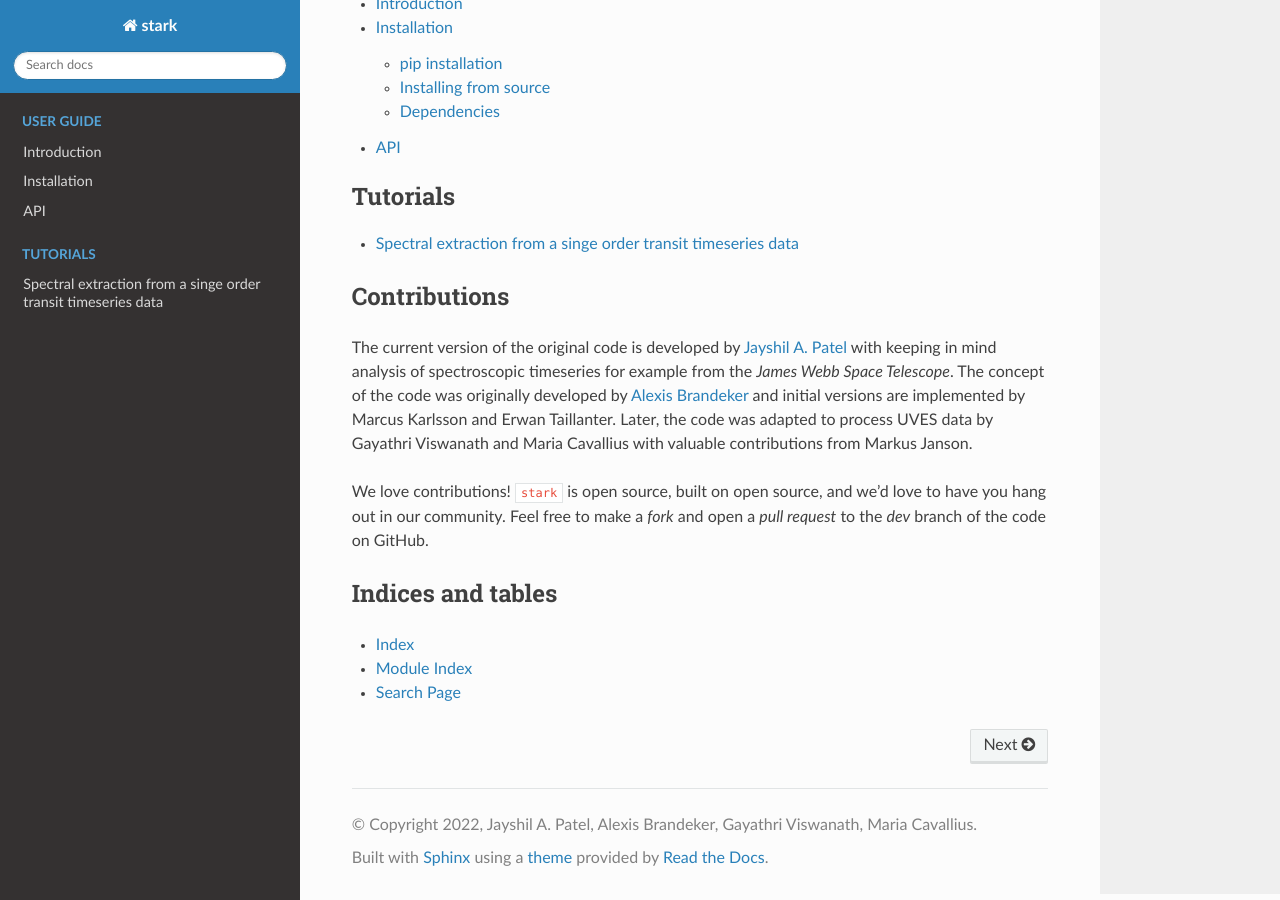
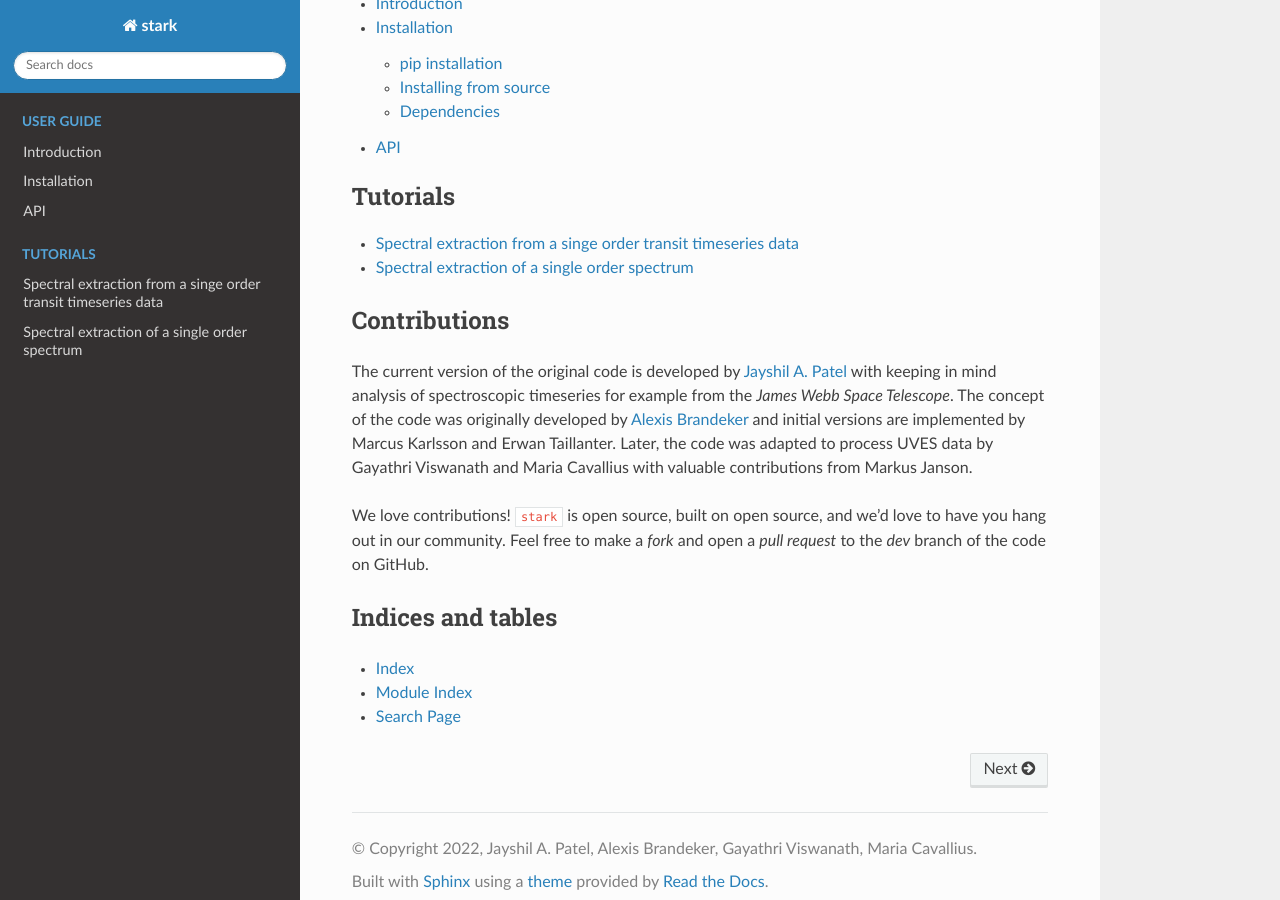
Before and after one commit to Jayshil/stark, a Sphinx documentation site: the page built from docs/index.rst, in a window 1280 px wide and 900 px high, scrolled down 484 px. Built offline with Sphinx 7.4.7 and the Read the Docs theme 2.0.0, drawn with Linux system fonts in a browser that asks for light colours; the version number could not be read and is left out; some of the changed lines change nothing that is shown.

Commit message:
2nd tutorial

```diff
--- a/docs/index.rst
+++ b/docs/index.rst
@@ -27,6 +27,7 @@ Feel free to open an issue there if there is any bug in the package, or if you w
    :caption: Tutorials
 
    tutorials/tutorial1
+   tutorials/tutorial2
 
 
 Contributions
--- /dev/null
+++ b/docs/tutorials/tutorial2.rst
@@ -0,0 +1,578 @@
+Spectral extraction of a single order spectrum
+==========
+
+
+In this notebook, we will extract a stellar spectrum from a single order non-timeseries data
+from Phoenix instrument on Gemini (South) telescope. It is a low resolution spectrograph.
+The data is taken on October 5, 2009 for WASP-7 and downloaded from Gemini archive.
+The specific data file used for this tutorial can be downloaded from here.
+
+The data is already reduced in the sense that it is corrected for dark current and flat
+fielding. However, we will perform a background subtraction and correcting for 0s and NaN
+before extracting the spectrum.
+
+.. code-block:: python
+
+    import numpy as np
+    import matplotlib.pyplot as plt
+    from stark import SingleOrderPSF, optimal_extract, reduce, aperture_extract
+    from astropy.stats import mad_std
+    from astropy.io import fits
+    from tqdm import tqdm
+    from scipy.optimize import curve_fit as cft
+    from scipy.ndimage import median_filter
+
+
+Loading the dataset
+-------------------
+
+Let's first load the data. The data is a single frame containting the flux,
+uncertainties and bad-pixel map. However, the default bad-pixel map that they provide
+is "bad" itself, so we will generate a bad-pixel map ourselvs.
+Let's first visualise the data:
+
+.. code-block:: python
+
+    hdul = fits.open('2009oct25_0007_corr.fits')
+    data, error = hdul[0].data, hdul[2].data
+
+    plt.figure(figsize=(5/1.5,15/1.5))
+    im = plt.imshow(data, interpolation='none', cmap='plasma')
+    im.set_clim([0,100])
+    plt.title('The data frame')
+
+.. figure:: T1/data.png
+   :alt: The data frame
+
+
+Correcting the data and background subtraction
+----------------------------------------------
+
+Good! So, we can clearly see the spectrum -- note that the dispersion direction is
+vertical. So, we have to rotate the dataframe, since **:code:`stark` assumes that the
+dispersion direction is horizontal, i.e., along the rows**. The yellow region near the
+edge is the region outside of the slit. We will neglect/mask that region throughout our
+analysis.
+
+Our first business is to get rid of all NaN snd 0s from the error array as they can
+mess up things! We will make a bad-pixel map with these pixels containing either 0 or NaN
+in error array.
+
+We then want to perform a background subtraction, but looks like the trace is not
+perpendicular to the row/column. So, it is hard to determine background region here.
+What we will do is, we will first trace the location of the spectrum using centre of
+flux method, and then we can say that all pixels that are N pixels away from the trace are
+background pixels.
+
+.. code-block:: python
+
+    # Rotating the data and error frame -----
+    data, error = np.transpose(data), np.transpose(error)
+
+    ## Correct errorbars -------
+    print('>>>> --- Correcting errorbars (for zeros and NaNs)...')
+    med_err = np.nanmedian(error.flatten())
+    ## Changing Nan's and zeros in error array with median error
+    corr_err1 = np.copy(error)
+    corr_err2 = np.where(error != 0., corr_err1, med_err)
+    corrected_errs = np.where(np.isnan(error) != True, corr_err2, med_err)
+    print('>>>> --- Done!!')
+
+    print('>>>> --- Updating the bad-pixel map...')
+    ## Making a bad-pixel map (1s are good pixels, 0s are bad pixels)
+    mask_bp1 = np.ones(data.shape)
+    mask_bp2 = np.where(error != 0., mask_bp1, 0.)               # This will place 0 in mask where errorbar == 0
+    mask_badpix = np.where(np.isnan(error) != True, mask_bp2, 0.)   # This will place 0 in mask where errorbar is Nan
+    print('>>>> --- Done!!')
+
+    # Visualising the spectrum
+    plt.figure(figsize=(15,5))
+    im = plt.imshow(mask_badpix, interpolation='none', cmap='plasma')
+    plt.title('Bad pixel map')
+
+    # Tracing the spectrum ------
+    def line(x, m, c):
+        return m*x + c
+
+    # Finding trace
+    def trace_pos(data, xstart, xend, ystart, yend):
+        """Given a data frame and starting location, this function will find trace
+        by fitting a line to the finding maximum along the row in the dataset"""
+        xpos = np.arange(xstart, xend, 1)
+        trace1 = np.argmax(data[ystart:yend,xstart:xend], axis=0)
+        # Fitting a linear function to this
+        popt, _ = cft(line, xpos, trace1)
+        median_trace = line(xpos, *popt)
+        return xpos, median_trace + ystart
+
+    xpos, trace = trace_pos(data, 100, 1000, 60, 150)
+
+    # Visualising the spectrum
+    plt.figure(figsize=(15,5))
+    im = plt.imshow(data, interpolation='none', cmap='plasma')
+    plt.plot(xpos, trace, 'k-', lw=2.)
+    im.set_clim([0,100])
+    plt.title('The data frame with the location of the trace')
+
+.. code-block:: bash
+
+    >>>> --- Correcting errorbars (for zeros and NaNs)...
+    >>>> --- Done!!
+    >>>> --- Updating the bad-pixel map...
+    >>>> --- Done!!
+
+.. figure:: T2/bad-pix.png
+    :alt: Bad pixel map
+
+.. figure:: T2/data_and_trace.png
+    :alt: Data frame with the location of the trace
+
+Okay, we can now determine the background region as all pixels that are at least
+20 pixels away from the trace in both direction and at maximum 45 pixels away to the
+"above" side and 100 pixels away to the "down" side (note that the trace in not in the
+middle).
+
+.. code-block:: python
+
+    idx_arr_r, _ = np.meshgrid(np.arange(data.shape[0]), np.arange(data.shape[1]))
+    idx_arr_r = np.transpose(idx_arr_r)
+
+    dist_from_trace = np.zeros(data.shape)
+    dist_from_trace[:, 100:1000] = idx_arr_r[:, 100:1000]-trace[None,:]
+
+    bkg_msk = np.zeros(data.shape)
+    bkg_msk[(dist_from_trace > 20)&(dist_from_trace<100)] = 1.
+    bkg_msk[(dist_from_trace<-20)&(dist_from_trace>-45)]=1.
+
+    plt.figure(figsize=(15,5))
+    im2 = plt.imshow(data, interpolation='none', cmap='plasma', zorder=0)
+    im = plt.imshow(bkg_msk, interpolation='none', alpha=0.5, zorder=10)#, cmap='plasma')
+    plt.plot(xpos, trace, 'k-', lw=2.)
+    im2.set_clim([0,100])
+    plt.title('Data frame, location of the trace and background region')
+
+.. figure:: T2/bkg_reg.png
+    :alt: Background region on the top of the data frame
+
+The background region is illustrated above. Let's now perform a column-by-column background
+subtraction. We will fit a linear polynomial to all background pixels in a given column
+to estimate the background level and then subtract the estimated background from all pixels.
+:code:`stark` has a function to do this: :code:`reduce.polynomial_bkg_cols`:
+
+.. code-block:: python
+
+    bkg_corr_data, sub_image = reduce.polynomial_bkg_cols(data, bkg_msk, deg=1)
+
+    plt.figure(figsize=(15,5))
+    im = plt.imshow(sub_image, interpolation='none', cmap='plasma')
+    plt.title('Subtracted background')
+    im.set_clim([0,100])
+
+.. figure:: T2/sub_bkg.png
+    :alt: Subtracted background
+
+Aperture extraction
+-------------------
+
+The aperture extraction, in which we simply sum up the values of flux inside the
+aperture to compute the spectrum, is the simplest way to estimate spectrum. However,
+if there are uncorrected cosmic rays (as in our case), the spectrum would have many outliers.
+As a first guess of the spectrum this is good enough; we will improve upon this later.
+
+.. code-block:: python
+
+    ap_extract, var_ap = aperture_extract(data[:,100:1000], error[:,100:1000], trace, ap_rad=5)
+
+    plt.figure(figsize=(15, 5))
+    plt.plot(xpos, ap_extract, 'k-')
+    plt.xlabel('Column number')
+    plt.ylabel('Counts')
+
+.. figure:: T2/ap_ext.png
+    :alt: Aperture extraction
+
+
+There are some outlier columns, mostly because of uncorrected cosmic rays. We can identify t
+hose columns by performing a sigma clipping using a median filter. We will then replace
+flux values in those columns by median of neighbouring pixels.
+
+The reason for doing so is that this spectrum will be used as a normalising spectrum
+below before doing the spline fitting. Now, if we do not correct for those very-high-flux
+cosmic ray events then the flux and variance values in the normalised data will be abnormally
+low. A small variance means a high weighting given to those points, which is, of course,
+not correct.
+
+.. code-block:: python
+
+    # Median filter of the aperture extraction (we can make the window small, because the cosmics
+    # usually affect only single column)
+    med_filt_spec = median_filter(ap_extract, size=3)
+
+    # Using 5 sigma clipping to find outliers
+    resids = ap_extract - med_filt_spec
+    limit = np.nanmedian(resids) + (10 * mad_std(resids))
+    msk_outliers = np.abs(resids) < limit
+
+    plt.figure(figsize=(15, 5))
+    plt.plot(xpos, ap_extract, 'k-', label='Aperture extraction')
+    plt.errorbar(xpos[~msk_outliers], ap_extract[~msk_outliers], fmt='.', c='orangered', label='Outliers')
+    plt.plot(xpos, med_filt_spec, 'darkgreen', label='Median filter')
+    plt.xlabel('Column number')
+    plt.ylabel('Counts')
+    plt.legend(loc='best')
+
+.. figure:: T2/ap_ext_out.png
+    :alt: Aperture extraction with outliers
+
+Good! Almost all bad points are identified. What we can do now is replace the value of these
+bad points with a median of neighbouring pixels.
+
+.. code-block:: python
+
+    ap_extract_corrected = np.copy(ap_extract)
+
+    for i in range(len(xpos)):
+        if ~msk_outliers[i]:
+            neigh = np.array([ap_extract[i-2], ap_extract[i-1], ap_extract[i+1], ap_extract[i+2]])
+            ap_extract_corrected[i] = np.nanmedian(neigh)
+
+
+    plt.figure(figsize=(15, 5))
+    plt.plot(xpos, ap_extract, 'k-', label='Simple aperture extraction')
+    plt.plot(xpos, ap_extract_corrected, 'r-', label='Corrected aperture extraction')
+    plt.xlabel('Column number')
+    plt.ylabel('Counts')
+    plt.legend(loc='best')
+
+.. figure:: T2/corr_ap_ext.png
+    :alt: Corrected aperture extraction
+
+Nice! We will use this corrected spectrum in our analysis now.
+
+Initial estimate of PSF: fitting a 1D spline
+--------------------------------------------
+
+We will fit a 1D spline as a function of pixel coordinate (i.e., distance from the
+trace) to *all* data within the aperture. This should give us an initial estimate of the
+stellar PSF. In this process of fitting a 1D spline to the data, we can even identify
+"bad" pixels which are affected by cosmic rays with sigma clipping. We can then mask these
+points in our subsequent reduction.
+
+By default, :code:`stark` assumes that the data provided to :code:`SingleOrderPSF` is a
+timeseries data with (ntimes, nrows, ncolumns) dimension. So, since our data is
+only a 2D frame data and not a timeseries data, we will re-shape our data products
+to make them "timeseries" with only one frame in it.
+
+.. code-block:: python
+
+    # Converting 2D frames to 3D timeseries
+    data1 = bkg_corr_data.reshape(1, 256, 1024)
+    err1 = corrected_errs.reshape(1, 256, 1024)
+    ypos2d = trace.reshape(1,len(trace))
+    corr_ap_ext = ap_extract_corrected.reshape(1,len(ap_extract_corrected))
+    mask_badpix = mask_badpix.reshape(1, 256, 1024)
+
+    # And fitting a 1D spline
+    data1d = SingleOrderPSF(frame=data1[:,:,xpos[0]:xpos[-1]+1],\
+                            variance=err1[:,:,xpos[0]:xpos[-1]+1]**2,\
+                            mask=mask_badpix[:,:,xpos[0]:xpos[-1]+1],\
+                            ord_pos=ypos2d, ap_rad=15., spec=corr_ap_ext)
+    psf_frame1d, psf_spline1d, msk_updated_1d = data1d.univariate_psf_frame(niters=5, oversample=1, clip=5)
+
+    ts1 = np.linspace(np.min(data1d.norm_array[:,0]), np.max(data1d.norm_array[:,0]), 1000)
+    msk1 = np.asarray(data1d.norm_array[:,4], dtype=bool) * msk_updated_1d
+    plt.figure(figsize=(16/1.5, 9/1.5))
+    plt.errorbar(data1d.norm_array[msk1,0], data1d.norm_array[msk1,1], fmt='.')
+    plt.plot(ts1, psf_spline1d(ts1), c='k', lw=2., zorder=10)
+    plt.xlabel('Distance from the trace')
+    plt.ylabel('Normalised flux')
+
+.. code-block:: bash
+
+    Iter 1 / 5: 0.04659 per cent masked.
+    Iter 2 / 5: 0.08244 per cent masked.
+    Iter 3 / 5: 0.08244 per cent masked.
+    Iter 4 / 5: 0.08244 per cent masked.
+    Iter 5 / 5: 0.08244 per cent masked.
+
+.. figure:: T2/1dspline.png
+    :alt: The best-fitted 1D spline to the data
+
+I think this is very good PSF fitting (in black) for a first estimate. As can be seen,
+the PSF is very broad.
+
+One of the products of :code:`SingleOrderPSF.univariate_psf_frame` is a mask containing
+all points discarded while performing sigma clipping during spline fiting. This mask is not
+in a format of 2D frame but rather in a form of "pixel table". The "pixel table" is an
+internal method to store data products. :code:`stark` has a function to convert the data
+from this "pixel table" to 2D frames that we can understand. We will add the points in
+this mask to our :code:`bad pixel map` and will not include in our further reduction.
+
+.. code-block:: python
+
+    msk_2d = data1d.table2frame(msk_updated_1d)
+    mask_badpix_updated = np.copy(mask_badpix)
+    mask_badpix_updated[:,:,xpos[0]:xpos[-1]+1] = mask_badpix[:,:,xpos[0]:xpos[-1]+1] * msk_2d
+
+    plt.figure(figsize=(15,5))
+    plt.imshow(mask_badpix_updated[0,:,:], interpolation='none', cmap='plasma')
+    plt.title('Updated bad-pixel map')
+
+.. figure:: T2/bad-pix-up1d.png
+    :alt: Updated bad-pixel map after 1D spline fitting
+
+And now, we will use this updated bad-pixel map to extract the spectrum below:
+
+(Again, altogh there is only one frame in our data, we will continue to consider
+it as a "timeseries" because by default the :code:`SingleOrderPSF` class assumes that
+the data is in timeseries.)
+
+.. code-block:: python
+
+    spec1d, var1d = np.zeros((psf_frame1d.shape[0], psf_frame1d.shape[2])), np.zeros((psf_frame1d.shape[0], psf_frame1d.shape[2]))
+    syth1d = np.zeros(psf_frame1d.shape)
+    for inte in tqdm(range(spec1d.shape[0])):
+        spec1d[inte,:], var1d[inte,:], syth1d[inte,:,:] = optimal_extract(psf_frame=psf_frame1d[inte,:,:],\
+                                                                        data=data1[inte,:,xpos[0]:xpos[-1]+1],\
+                                                                        variance=err1[inte,:,xpos[0]:xpos[-1]+1]**2,\
+                                                                        mask=mask_badpix_updated[inte,:,xpos[0]:xpos[-1]+1],\
+                                                                        ord_pos=ypos2d[inte,:], ap_rad=15.)
+
+    spec_from1d = spec1d[0,:]
+    plt.figure(figsize=(15, 5))
+    plt.plot(xpos, spec1d[0,:], 'k-')
+    plt.xlabel('Column number')
+    plt.ylabel('Counts')
+
+.. figure:: T2/1dspec.png
+    :alt: Extracted spectrum using the PSF from 1D spline fitting
+
+A good spectrum with almost no outliers! This is great! We can now use this spectrum and
+go for an estimation of even more robust PSF by fitting a 2D spline to the data.
+
+Robust estimate of the PSF: fitting a 2D spline
+-----------------------------------------------
+
+While fitting a 1D spline only as function of pixel coordinates can give a good
+estimate of the stellar PSF (and, the spectrum, subsequently), it may be a poor estimate
+of the PSF. The main assumption while fitting a 1D spline to the data is that the stellar
+PSF does not change with wavelength. This is, however, not true: the PSF changes
+significantly with wavelength. Therefore, we will fit a 2D spline to the data as a
+function of pixel-coordinate (i.e., distance from the trace) and wavelength. We will use
+the better estimate of stellar spectrum found above as a normalising constant in preparing
+the data.
+
+.. code-block:: python
+
+    data2 = SingleOrderPSF(frame=data1[:,:,xpos[0]:xpos[-1]+1],\
+                           variance=err1[:,:,xpos[0]:xpos[-1]+1]**2,\
+                           ord_pos=ypos2d, ap_rad=15., mask=mask_badpix_updated[:,:,xpos[0]:xpos[-1]+1],\
+                           spec=spec1d)
+    psf_frame2d, psf_spline2d, msk_after2d = data2.bivariate_psf_frame(niters=3, oversample=2, knot_col=10, clip=5)
+
+.. code-block:: bash
+
+    /Users/japa6985/opt/anaconda3/envs/jwst/lib/python3.9/site-packages/scipy/interpolate/fitpack2.py:1272: UserWarning:
+    The coefficients of the spline returned have been computed as the
+    minimal norm least-squares solution of a (numerically) rank deficient
+    system (deficiency=62). If deficiency is large, the results may be
+    inaccurate. Deficiency may strongly depend on the value of eps.
+    warnings.warn(message)
+    Iter 1 / 3: 0.09677 per cent masked.
+    Iter 2 / 3: 0.09677 per cent masked.
+    Iter 3 / 3: 0.09677 per cent masked.
+
+First, let's see how the best fitted PSF looks for an arbitrary column
+
+.. code-block:: python
+
+    # Details are not that important:
+    # But what we are trying to do below is to find data from an arbitrary column for _all_ integration
+    # And then we will see how the fitted 2D spline behaves to this data
+
+    ncol1 = np.random.choice(xpos)  # Arbitrary column number
+    msk5 = data2.col_array_pos[:,ncol1,0]     # Mask data
+    npix1 = data2.col_array_pos[:,ncol1,1]    # Pixel radius data
+
+    xpoints = np.array([])     # To save x (pixel coordinate), y (column no), z (flux)
+    ypoints = np.array([])
+    zpoints = np.array([])
+    for i in range(len(msk5)):
+        xdts = data2.norm_array[msk5[i]:msk5[i]+npix1[i],0]
+        ydts = data2.norm_array[msk5[i]:msk5[i]+npix1[i],3]
+        zdts = data2.norm_array[msk5[i]:msk5[i]+npix1[i],1]
+        msk_bad = np.asarray(data2.norm_array[msk5[i]:msk5[i]+npix1[i],4], dtype=bool)
+        xdts, ydts, zdts = xdts[msk_bad], ydts[msk_bad], zdts[msk_bad]
+        xpoints = np.hstack((xpoints, xdts))
+        ypoints = np.hstack((ypoints, ydts))
+        zpoints = np.hstack((zpoints, zdts))
+
+    # Creating a continuous grid of points
+    xpts1 = np.linspace(np.min(xpoints)-0.1, np.max(xpoints)+0.1, 1000)
+    ypts1 = np.ones(1000)*ypoints[0]
+
+    fits_2d = psf_spline2d(xpts1, ypts1, grid=False)
+
+    plt.figure(figsize=(16/1.5,9/1.5))
+    plt.errorbar(xpoints, zpoints, fmt='.')
+    plt.plot(xpts1, fits_2d, 'k-')
+    plt.plot(xpoints, psf_spline2d(xpoints, ypoints, grid=False), 'k.')
+    plt.axvline(0., color='k', ls='--')
+    plt.title('For Column ' + str(ncol1))
+    plt.xlabel('Distance from the trace')
+    plt.ylabel('Normalised flux')
+
+.. figure:: T2/2dspline.png
+    :alt: Best-fitted 2D spline to an arbitrary column
+
+Not bad! We above mentioned that the PSF will change with wavelength. Let's now see if
+this is indeed the case or not by computing amplitude and FWHM of the best-fitted PSF as
+a function of wavelength:
+
+.. code-block:: python
+
+    # Defining pixel coordinates
+    pix_cor_res = 50000
+    pix_corr = np.linspace(-8., 8., pix_cor_res)
+
+    cols = xpos - xpos[0]
+    max_amp = np.zeros(len(cols))
+    fwhm = np.zeros(len(cols))
+
+    for i in range(len(cols)):
+        fit2 = psf_spline2d(x=pix_corr, y=np.ones(pix_cor_res)*cols[i], grid=False)
+        # Maximum amplitude
+        max_amp[i] = np.max(fit2)
+        # Maximum amplitude location
+        idx_max_amp = np.where(fit2 == np.max(fit2))[0][0]
+        # fwhm
+        hm = (np.max(fit2) + np.min(fit2))/2
+        idx_hm = np.where(np.abs(fit2 - hm)<0.005)[0]
+        idx_hm_up, idx_hm_lo = 0, 0
+        diff_up1, diff_lo1 = 10., 10.
+        for j in range(len(idx_hm)):
+            if idx_hm[j] > idx_max_amp:
+                diff_u1 = np.abs(fit2[idx_hm[j]] - hm)
+                if diff_u1 < diff_up1:
+                    diff_up1 = diff_u1
+                    idx_hm_up = idx_hm[j]
+            else:
+                diff_l1 = np.abs(fit2[idx_hm[j]] - hm)
+                if diff_l1 < diff_lo1:
+                    diff_lo1 = diff_l1
+                    idx_hm_lo = idx_hm[j]
+        fwhm[i] = np.abs(pix_corr[idx_hm_up] - pix_corr[idx_hm_lo])
+
+    fig, axs = plt.subplots(2, 1, figsize=(15, 5), sharex=True, facecolor='white')
+
+    axs[0].plot(xpos, max_amp, 'k-')
+    axs[0].set_ylabel('Maximum Amplitude', fontsize=14)
+
+    axs[1].plot(xpos, fwhm, 'k-')
+    axs[1].set_ylabel('FWHM', fontsize=14)
+    axs[1].set_xlabel('Column number', fontsize=14)
+
+    axs[1].set_xlim([xpos[0], xpos[-1]])
+
+    axs[0].set_title('PSF evolution with wavelength', fontsize=15)
+
+    plt.setp(axs[0].get_yticklabels(), fontsize=12)
+    plt.setp(axs[1].get_xticklabels(), fontsize=12)
+    plt.setp(axs[1].get_yticklabels(), fontsize=12)
+
+    plt.tight_layout()
+
+.. figure:: T2/amp_fwhm.png
+    :alt: Amplitude and FWHM of the fitted PSF as a function of wavelength
+
+Aha! So, the PSF does change with wavelength. As can be seen, the FWHM of the PSF decreases
+significantlly with the wavelength (i.e., with column number). This is why fitting 1D
+spline without taking into account the wavelength information would give a poor estimate
+of the stellar PSF, and hence, the stellar spectrum. We will now use this robust estimate
+of the PSF to compute the spectrum. But before doing that, first, let's update the bad
+pixel map.
+
+Similar to the :code:`univariate_psf_frame`, :code:`bivariate_psf_frame` also returns a
+mask in the format of pixel table as described above. We can update the mask as follows:
+
+.. code-block:: python
+
+    msk_2d2d = data2.table2frame(msk_after2d)
+    mask_badpix_updated2d = np.copy(mask_badpix_updated)
+    mask_badpix_updated2d[:,:,xpos[0]:xpos[-1]+1] = mask_badpix_updated[:,:,xpos[0]:xpos[-1]+1] * msk_2d2d
+
+    plt.figure(figsize=(15,5))
+    plt.imshow(mask_badpix_updated2d[0,:,:], interpolation='none', cmap='plasma')
+    plt.title('Updated bad-pixel map')
+
+.. figure:: T2/bad-pix2d.png
+    :alt: Updated bad-pixel map after fitting a 2D spline
+
+And, now the spectrum,
+
+.. code-block:: python
+
+    spec1d, var1d = np.zeros((psf_frame2d.shape[0], psf_frame2d.shape[2])), np.zeros((psf_frame2d.shape[0], psf_frame2d.shape[2]))
+    syth1d = np.zeros(psf_frame2d.shape)
+    for inte in tqdm(range(spec1d.shape[0])):
+        spec1d[inte,:], var1d[inte,:], syth1d[inte,:,:] = optimal_extract(psf_frame=psf_frame2d[inte,:,:],\
+                                                                        data=data1[inte,:,xpos[0]:xpos[-1]+1],\
+                                                                        variance=err1[inte,:,xpos[0]:xpos[-1]+1]**2,\
+                                                                        mask=mask_badpix_updated2d[inte,:,xpos[0]:xpos[-1]+1],\
+                                                                        ord_pos=ypos2d[inte,:], ap_rad=15)
+
+    spec_from2d = spec1d[0,:]
+    plt.figure(figsize=(15, 5))
+    plt.plot(xpos, spec1d[0,:], 'k-')
+    plt.xlabel('Column number')
+    plt.ylabel('Counts')
+
+.. figure:: T2/spec2d.png
+    :alt: Extracted spectrum after a 2D spline fitting
+
+Fantastic! Let's see how the spectrum changed from aperture extraction to this more
+robust extraction:
+
+.. code-block:: python
+
+    plt.figure(figsize=(15, 5))
+    plt.plot(xpos, ap_extract_corrected, 'k-', label='Aperture extraction')
+    plt.plot(xpos, spec_from1d, color='orangered', label='1D spline extraction')
+    plt.plot(xpos, spec_from2d, color='dodgerblue', label='2D spline extraction')
+    plt.xlabel('Column number')
+    plt.ylabel('Counts')
+    plt.legend(loc='best')
+
+.. figure:: T2/spec_comp.png
+    :alt: Comparison of spectra
+
+Nice! Finally, as a reduction diagnostic, let's have a look at the residual frame.
+
+The :code:`optimal_extract` function, in addition to the spectrum and variance, also
+returns a sythetic data frame. This frame is constructed from the estimate of PSF and the
+stellar spectrum. We can subtract this frame from the data frame and look for any remaining
+structures in the resultant residual frame. Any significant remaining structures in the
+residual frames indicates that the PSF fitting and extraction was not optimal.
+
+.. code-block:: python
+
+    resid = np.zeros(syth1d.shape)
+    resid[0,:,:] = data1[0,:,xpos[0]:xpos[-1]+1] - syth1d[0,:,:]
+
+    plt.figure(figsize=(15,5))
+    im = plt.imshow(resid[0,:,:], interpolation='none', cmap='plasma')
+    #plt.plot(xpos-xpos[0], trace, 'k-', lw=0.5)
+    plt.plot(xpos-xpos[0], trace+15, 'k--', lw=.5)
+    plt.plot(xpos-xpos[0], trace-15, 'k--', lw=.5)
+    im.set_clim([-10,10])
+    plt.title('Residual frame')
+
+.. figure:: T2/resid.png
+    :alt: The residual frame
+
+The two lines shows the extent of apeture and thus extent of our extraction. We want to
+look for any obvious structures inside the aperture. It appears that there is no significant
+structures inside the aperture. The big circular thing (which was also present in the data
+frame above, but not visible due to color limits) is an effect of the flat fielding.
+Except for that, there is no significant structures in the residuals demonstrating the
+quality of our extraction.
```
Also changed, not shown: docs/tutorials/T2/1dspec.png (added), docs/tutorials/T2/1dspline.png (added), docs/tutorials/T2/2dspline.png (added), docs/tutorials/T2/amp_fwhm.png (added), docs/tutorials/T2/ap_ext.png (added), docs/tutorials/T2/ap_ext_out.png (added), docs/tutorials/T2/bad-pix-up1d.png (added), docs/tutorials/T2/bad-pix.png (added), docs/tutorials/T2/bad-pix2d.png (added), docs/tutorials/T2/bkg_reg.png (added), docs/tutorials/T2/corr_ap_ext.png (added), docs/tutorials/T2/data.png (added), docs/tutorials/T2/data_and_trace.png (added), docs/tutorials/T2/resid.png (added), 2 more files, 1 other file.
